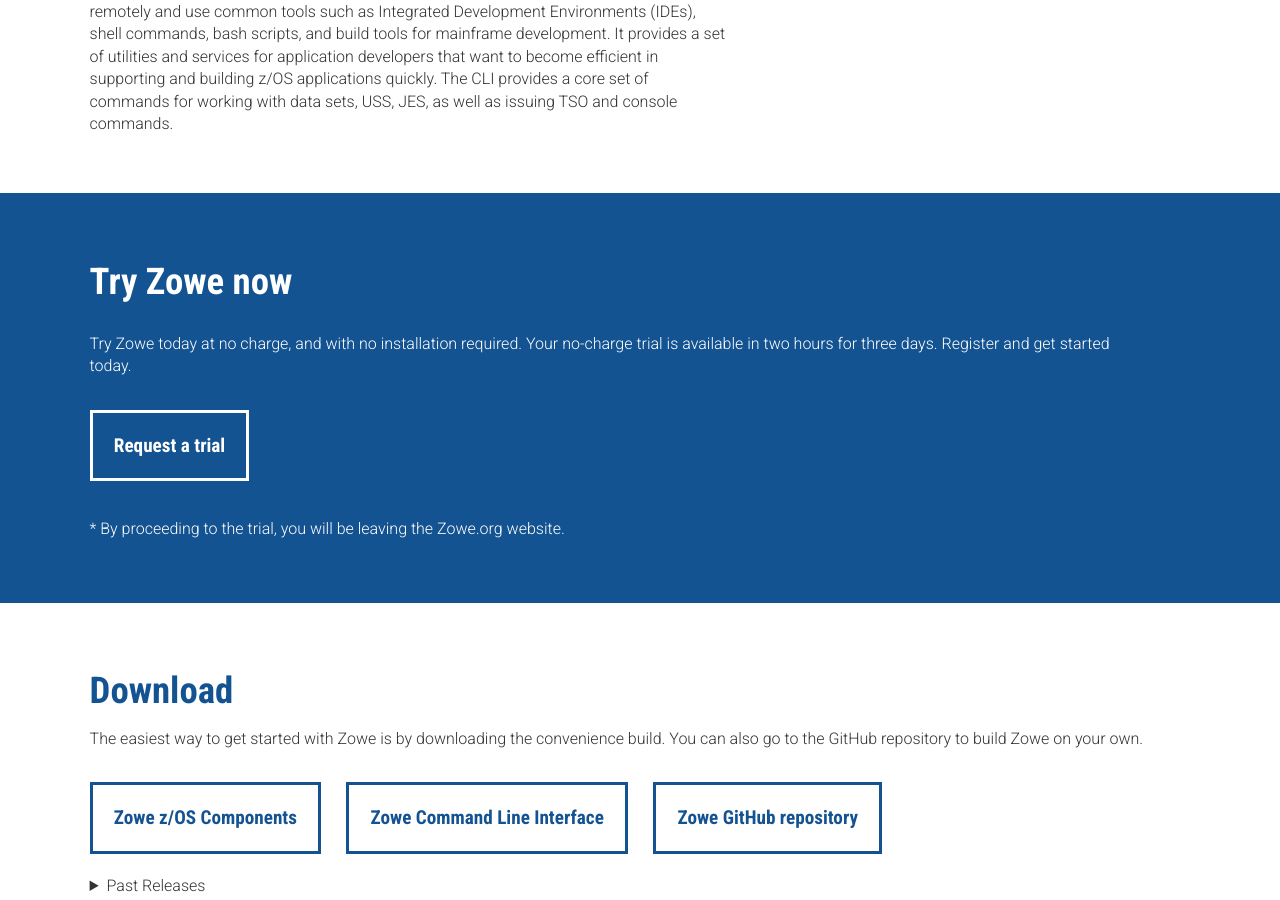
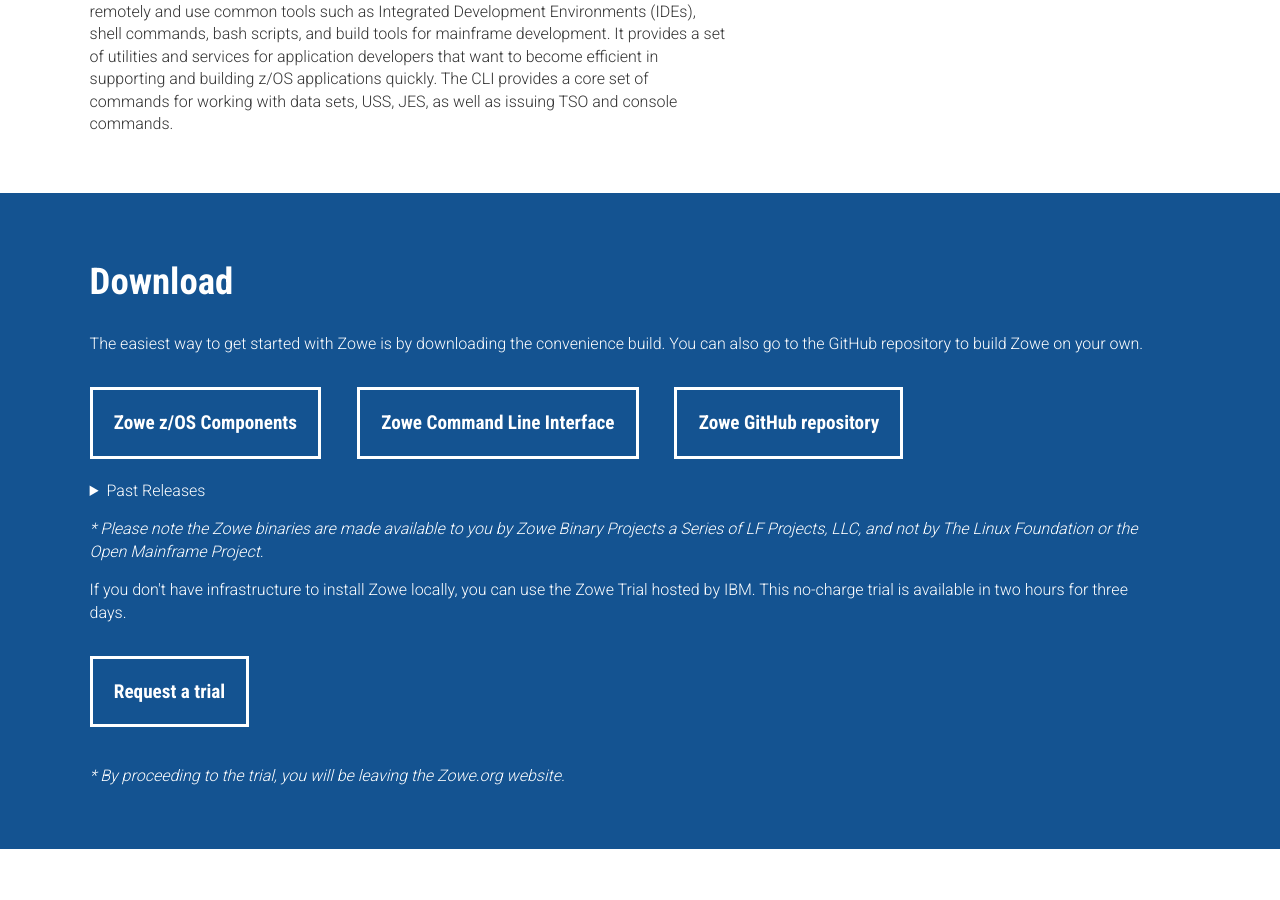
Before and after one commit to zowe/zowe.github.io, a Jekyll site: the page built from index.md, in a window 1280 px wide and 900 px high, scrolled down 1014 px. Built offline with Jekyll 4.4.1, drawn with Linux system fonts in a browser that asks for light colours; our own code applies the rules of GitHub Pages for plain Markdown files.

Commit message:
Merged the trial section into downloads
Signed-off-by: John Mertic <jmertic@linuxfoundation.org>

```diff
--- a/index.md
+++ b/index.md
@@ -36,17 +36,6 @@
 
 <section class="bluebackground">
 
-<h1 id="try-zowe-now">Try Zowe now</h1>
-<p>
-Try Zowe today at no charge, and with no installation required. Your no-charge trial is available in two hours for three days. Register and get started today.
-</p>
-<button><a href="{{ site.ibm_ztrial_url }}">Request a trial</a></button>
-<p>* By proceeding to the trial, you will be leaving the Zowe.org website.</p>
-
-</section>
-
-<section class="whitebackground">
-
 <h1 id="download">Download</h1>
 <p>
 The easiest way to get started with Zowe is by downloading the convenience build. You can also go to the GitHub repository to build Zowe on your own.
@@ -75,12 +64,19 @@
   {% endif %}
 {% endfor %}
 </details>
+<p><i>
+* Please note the Zowe binaries are made available to you by Zowe Binary Projects a Series of LF Projects, LLC, and not by The Linux Foundation or the Open Mainframe Project.
+</i></p>
+
 <p>
-* Please note the Zowe binaries are made available to you by Zowe Binary Projects a Series of LF Projects, LLC, and not by The Linux Foundation or the Open Mainframe Project.
+If you don't have infrastructure to install Zowe locally, you can use the Zowe Trial hosted by IBM. This no-charge trial is available in two hours for three days.
 </p>
+<button><a href="{{ site.ibm_ztrial_url }}">Request a trial</a></button>
+<p><i>* By proceeding to the trial, you will be leaving the Zowe.org website.</i></p>
+
 </section>
 
-<section class="bluebackground">
+<section class="whitebackground">
 
 <h1 id="documentation">Documentation</h1>
 <p>
@@ -90,7 +86,7 @@
 
 </section>
 
-<section class="whitebackground">
+<section class="bluebackground">
 
 <h1 id="community">Community</h1>
 <p>
@@ -100,7 +96,7 @@
 
 </section>
 
-<section class="bluebackground">
+<section class="whitebackground">
 
 <h1 id="conformance">Zowe Conformance Program</h1>
 
```
